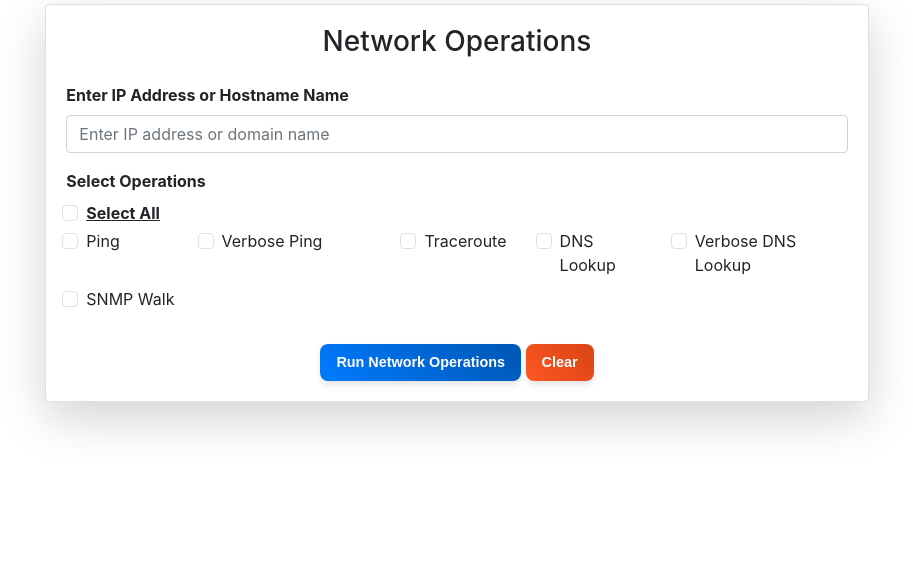
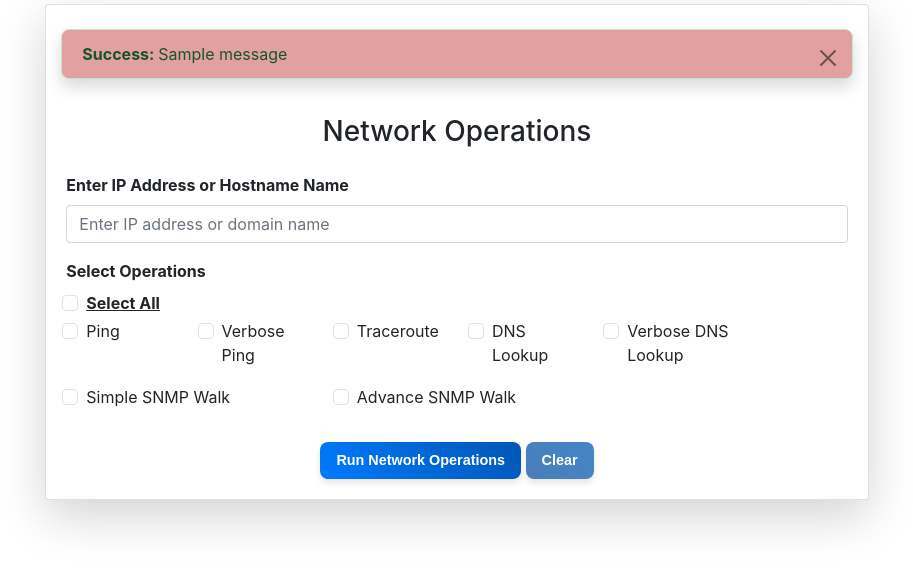
Before and after one commit to girishlc/network-device-scanner, a Django app: page /dashboard/ in a window 1280 px wide. Shown: the part 66-634 px from the top of the page, without its empty margins (183-1096 px from the left). Run offline with Django 4.2, Linux system fonts and the light colour scheme; a user stored in the database is signed in; tables that the repository leaves empty hold one stand-in row (values such as "Sample post"); one stand-in notice (Sample message) is shown; some libraries are stand-ins or nearby versions.

Commit message:
snmp walk split

```diff
--- a/nms/DASHBOARD/urls.py
+++ b/nms/DASHBOARD/urls.py
@@ -6,5 +6,4 @@ from .views import logout_view, ping_operation, snmp_results
 urlpatterns = [
     path("logout/", logout_view, name="logout"),
     path("", ping_operation, name="ping_operation"),
-    path("snmp_results/", snmp_results, name="snmp_results"),
 ]
--- a/nms/DASHBOARD/views.py
+++ b/nms/DASHBOARD/views.py
@@ -29,6 +29,7 @@ from pysnmp.hlapi import (
     usmDESPrivProtocol,
 )
 
+from django.contrib import messages
 
 @login_required
 def logout_view(request):
@@ -46,13 +47,23 @@ def ping_operation(request):
         dns_lookup = request.POST.get("dns_lookup")
         verbos_dns_lookup = request.POST.get("verbos_dns_lookup")
         snmp_walk = request.POST.get("snmp_walk")
+        simple_snmp_walk = request.POST.get("simple_snmp_walk")
         # Get all DNS names as a list
         dns_names = list(DNS.objects.values_list("dns_name", flat=True))
 
-        # Resolve the input (IP or hostname)
+        # Validate that the IP address or hostname does not have invalid spaces
+        if " " in get_ip_address:
+            messages.error(request, "Valid IP Address or Hostname is required.")
+            return render(
+                request,
+                "ping.html",
+                {"error_message": "IP address or hostname cannot contain spaces."},
+            )
+
+        # Validate the IP address format (IPv4)
         try:
             # If it's an IP address, validate it
-            socket.inet_aton(get_ip_address)
+            socket.inet_aton(get_ip_address)  # This raises socket.error if the IP is invalid
             ip_address = get_ip_address  # Use directly if valid IP
         except socket.error:
             try:
@@ -60,6 +71,7 @@ def ping_operation(request):
                 ip_address = socket.gethostbyname(get_ip_address)
             except socket.gaierror:
                 logger.error(f"Failed to resolve hostname: {get_ip_address}")
+                messages.error(request, "Valid IP Address or Hostname is required.")
                 return render(
                     request,
                     "ping.html",
@@ -114,7 +126,7 @@ def ping_operation(request):
                 if os_name == "Windows":
                     command = ["tracert", ip_address]
                 else:
-                    command = ["traceroute", ip_address]
+                    command = ["traceroute", "-I", ip_address]
 
                 logger.info(f"Running traceroute for {ip_address}.")
                 response = subprocess.run(command, capture_output=True, text=True)
@@ -203,7 +215,7 @@ def ping_operation(request):
                     snmp_result = []
 
                     # SNMP Version 2c
-                    if snmp_version == "2c":
+                    if snmp_version == "1":
                         for (
                             errorIndication,
                             errorStatus,
@@ -212,7 +224,7 @@ def ping_operation(request):
                         ) in nextCmd(
                             SnmpEngine(),
                             CommunityData(
-                                read_community_string,
+                                "public",
                                 mpModel=0 if snmp_version == "1" else 1,
                             ),
                             UdpTransportTarget((ip_address, int(snmp_port))),
@@ -285,11 +297,69 @@ def ping_operation(request):
                     ):
                         # Redirect to snmp_results.html with results
                         table.add_row(["SNMP Walk Result", "\n".join(snmp_result)])
-                        return render(
-                            request,
-                            "snmp_results.html",
-                            {"table": table},
-                        )
+                    else:
+                        # Append the error message to the table
+                        table.add_row(["SNMP Walk Result", "\n".join(snmp_result)])
+
+                except Exception as e:
+                    logger.error(
+                        f"An error occurred while performing SNMP walk: {str(e)}"
+                    )
+                    table.add_row(["SNMP Walk Result", f"Error: {str(e)}"])
+
+            if simple_snmp_walk:
+                snmp_port = 161  # default port for SNMP
+                snmp_version = request.POST.get("snmp_version")
+                read_community_string = request.POST.get(
+                    "read_community_string", "public"
+                )
+                username = request.POST.get("username")
+                password = request.POST.get("password")
+                authentication_type = request.POST.get("authentication_type", "SHA")
+                encryption_type = request.POST.get("encryption_type", "AES")
+                encryption_key = request.POST.get("encryption_key")
+                oid = request.POST.get("oid")
+
+                try:
+                    # Initialize result list
+                    snmp_result = []
+
+                    # SNMP Version 2c
+                    if snmp_version == "1":
+                        for (
+                            errorIndication,
+                            errorStatus,
+                            errorIndex,
+                            varBinds,
+                        ) in nextCmd(
+                            SnmpEngine(),
+                            CommunityData(
+                                "public",
+                                mpModel=0 if snmp_version == "1" else 1,
+                            ),
+                            UdpTransportTarget((ip_address, int(snmp_port))),
+                            ContextData(),
+                            ObjectType(ObjectIdentity(oid)),
+                            lexicographicMode=False,
+                        ):
+                            if errorIndication:
+                                snmp_result.append(f"Error: {errorIndication}")
+                                break
+                            elif errorStatus:
+                                snmp_result.append(
+                                    f"Error: {errorStatus.prettyPrint()} at {errorIndex}"
+                                )
+                                break
+                            else:
+                                for varBind in varBinds:
+                                    snmp_result.append(f"{varBind[0]} = {varBind[1]}")
+
+                    # Check if the response contains valid results
+                    if snmp_result and not any(
+                        "Error" in result for result in snmp_result
+                    ):
+                        # Redirect to snmp_results.html with results
+                        table.add_row(["SNMP Walk Result", "\n".join(snmp_result)])
                     else:
                         # Append the error message to the table
                         table.add_row(["SNMP Walk Result", "\n".join(snmp_result)])
--- a/nms/templates/ping.html
+++ b/nms/templates/ping.html
@@ -149,11 +149,35 @@
     </nav>
 
 
+
     <div class="container col-12 mt-1">
         <div class="row justify-content-center">
             <!-- Network Operations Form -->
             <div class="col-md-8">
                 <div class="card shadow-lg">
+                    <!-- Messages Alert -->
+                    {% if messages %}
+                    <div class="container mt-4">
+                        {% for message in messages %}
+                        <div class="alert alert-{{ message.tags }} alert-dismissible fade show shadow" role="alert"
+                            style="background-color: #e2a0a1; ;border-radius: 0.5rem;">
+                            <strong>
+                                {% if message.tags == 'success' %}
+                                <i class="bi bi-check-circle-fill text-success"></i> Success:
+                                {% elif message.tags == 'info' %}
+                                <i class="bi bi-info-circle-fill text-info"></i> Info:
+                                {% elif message.tags == 'warning' %}
+                                <i class="bi bi-exclamation-circle-fill text-warning"></i> Warning:
+                                {% elif message.tags == 'error' %}
+                                <i class="bi bi-x-circle-fill text-danger"></i> Error:
+                                {% endif %}
+                            </strong>
+                            {{ message }}
+                            <button type="button" class="btn-close" data-bs-dismiss="alert" aria-label="Close"></button>
+                        </div>
+                        {% endfor %}
+                    </div>
+                    {% endif %}
                     <div class="card-body">
                         <h3 class="card-title text-center mb-4">Network Operations</h3>
                         <!-- Spinner Element -->
@@ -180,19 +204,16 @@
                                 <label for="snmp_version" class="form-label">SNMP Version:</label>
                                 <select class="form-control mb-3" name="snmp_version" id="snmp_version"
                                     onchange="toggleSNMPVersionFields()">
-                                    <option value="2c" selected>SNMPv2c</option>
-                                    <option value="3">SNMPv3</option>
+                                    <option value="1" selected><strong>V1</strong></option>
+                                    <option value="3"><strong>V3</strong></option>
                                 </select>
 
-                                <!-- SNMPv2c Fields -->
-                                <div id="v2c" style="display: none;">
+                                <!-- SNMPv3 Fields -->
+                                <div id="v3" style="display: none;">
                                     <label for="read_community_string" class="form-label">Read Community String:</label>
                                     <input autocomplete="off" type="text" class="form-control mb-3"
                                         name="read_community_string" id="read_community_string">
-                                </div>
 
-                                <!-- SNMPv3 Fields -->
-                                <div id="v3" style="display: none;">
                                     <label for="username" class="form-label">Username:</label>
                                     <input autocomplete="off" type="text" class="form-control mb-3" name="username"
                                         id="username">
@@ -257,7 +278,7 @@
                                             <label class="form-check-label" for="enable_ping">Ping</label>
                                         </div>
                                     </div>
-                                    <div class="col-md-3">
+                                    <div class="col-md-2">
                                         <div class="form-check">
                                             <input class="form-check-input operation-checkbox" type="checkbox"
                                                 id="verbose_ping" name="verbose_ping" value="1">
@@ -288,14 +309,24 @@
                                     </div>
                                 </div>
                                 <div class="row">
+                                    <div class="col-md-4 mt-3">
+
+                                        <div class="form-check">
+                                            <input class="form-check-input" type="checkbox" id="simple_snmp_walk"
+                                                name="simple_snmp_walk" value="1">
+                                            <label class="form-check-label" for="simple_snmp_walk">Simple SNMP Walk</label>
+                                        </div>
+                                    </div>
                                     <!-- Second Row for SNMP Walk -->
-                                    <div class="col-md-12 mt-2">
+                                    <div class="col-md-4 mt-3">
                                         <div class="form-check">
                                             <input class="form-check-input" type="checkbox" id="snmp_walk"
                                                 name="snmp_walk" value="1" onclick="toggleSNMPFields()">
-                                            <label class="form-check-label" for="snmp_walk">SNMP Walk</label>
+                                            <label class="form-check-label" for="snmp_walk">Advance SNMP Walk</label>
                                         </div>
+
                                     </div>
+
                                 </div>
                             </div>
 
@@ -314,7 +345,7 @@
                                transition: transform 0.2s ease, box-shadow 0.2s ease;">
                                     Run Network Operations
                                 </button>
-                                <button class="btn btn-primary" style="background: linear-gradient(45deg, #ff5722, #d84315);
+                                <button class="btn btn-primary" style="background: linear-gradient(45deg, #487eb8, #4585c9);
                                 color: #fff;
                                 font-size: 0.9rem;
                                 font-weight: bold;
@@ -398,18 +429,9 @@
         // Function to toggle SNMP version-specific fields
         function toggleSNMPVersionFields() {
             var snmpVersion = document.getElementById("snmp_version").value;
-            var v2cDiv = document.getElementById("v2c");
             var v3Div = document.getElementById("v3");
 
-            // Show the v2c fields if SNMPv2c is selected, otherwise hide it
-            if (snmpVersion === "2c") {
-                v2cDiv.style.display = "block"; // Show SNMPv2c fields
-            } else {
-                v2cDiv.style.display = "none";  // Hide SNMPv2c fields
-            }
-
             if (snmpVersion === "3") {
-                v2cDiv.style.display = "block";
                 v3Div.style.display = "block"; // Show SNMPv2c fields
             } else {
                 v3Div.style.display = "none";  // Hide SNMPv2c fields
```
